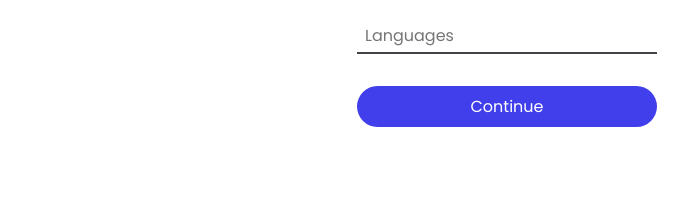
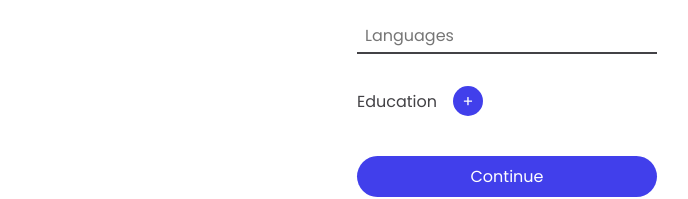
Before and after one commit to biancarosca/aspire-platform, a React (Create React App) app in the folder frontend/: page /profile in a window 1280 px wide. Shown: the part 567-766 px from the top of the page, without its empty margins (133-821 px from the left). Built offline with nearby package versions, Linux system fonts and the light colour scheme.

Commit message:
language delete, avatar fixed size, education comp started

```diff
--- a/frontend/src/components/AvatarComp.js
+++ b/frontend/src/components/AvatarComp.js
@@ -58,11 +58,12 @@ const AvatarComp = () => {
 		<div>
 			<div style={edit ? { display: "block" } : { display: "none" }}>
 				<Avatar
-					width={320}
-					height={225}
+					width={300}
+					height={205}
 					onCrop={onCrop}
 					onClose={onClose}
 					onBeforeFileLoad={onBeforeFileLoad}
+					label="Upload your avatar"
 					labelStyle={{ color: "#434246", cursor: "pointer" }}
 					src={preview}
 				/>
@@ -92,6 +93,8 @@ const StyEdit = styled.div`
 	img {
 		margin-top: 1rem;
 		border-radius: 100%;
+		height: 100px;
+		width: 100px;
 	}
 `;
 
--- /dev/null
+++ b/frontend/src/components/EducationComp.js
@@ -0,0 +1,29 @@
+import React from "react";
+//packages
+import styled from "styled-components";
+//components
+import { StyBtn } from "../components/GlobalStyles";
+
+const EducationComp = () => {
+	return (
+		<StyWrapper>
+			<span className="education-title">Education</span>
+			<StyAddEduc>+</StyAddEduc>
+		</StyWrapper>
+	);
+};
+
+const StyWrapper = styled.div`
+	.education-title {
+		color: #434246;
+        margin-right: 1rem;
+	}
+`;
+
+const StyAddEduc = styled(StyBtn)`
+	width: 30px;
+	height: 30px;
+	padding: 0;
+`;
+
+export default EducationComp;
--- a/frontend/src/components/LangContainers.js
+++ b/frontend/src/components/LangContainers.js
@@ -8,9 +8,10 @@ import { faTimes } from "@fortawesome/free-solid-svg-icons";
 
 
 
-const LangContainers = ({ languages }) => {
+const LangContainers = ({ languages, setLanguages }) => {
 	const handleDeleteLang = (lang) => {
-		console.log(lang);
+		const filteredLangs = languages.filter(stateLang => stateLang !== lang);
+		setLanguages(filteredLangs);
 	};
 
 	return (
@@ -31,6 +32,7 @@ const LangContainers = ({ languages }) => {
 
 LangContainers.propTypes = {
 	languages: PropTypes.array,
+	setLanguages: PropTypes.func
 };
 
 const StyClose = styled(FontAwesomeIcon)`
@@ -47,7 +49,7 @@ const StyLangWrap = styled.div`
 	flex-wrap: wrap;
 	.lang-wrap {
 		background-color: #d4d5d6;
-		margin-top: 1rem;
+		margin-top: 0.3rem;
 		margin-right: 0.5rem;
 		display: flex;
 		align-items: center;
--- a/frontend/src/pages/CreateProfile.js
+++ b/frontend/src/pages/CreateProfile.js
@@ -13,6 +13,7 @@ import {
 } from "../components/GlobalStyles";
 import AvatarComp from "../components/AvatarComp";
 import LangContainers from "../components/LangContainers";
+import EducationComp from "../components/EducationComp";
 //utils
 import { languagesData } from "../utils/languagesData";
 
@@ -35,8 +36,7 @@ const CreateProfile = () => {
 				toast.error("Language already added!");
 			else if (languagesData.includes(langSanitized))
 				setLanguages([...languages, langSanitized]);
-			else
-				toast.error("Not a valid language!");
+			else toast.error("Not a valid language!");
 			target.value = "";
 		}
 	};
@@ -72,7 +72,11 @@ const CreateProfile = () => {
 							size="25"
 							// value={email}
 						/>
-						<LangContainers languages={languages} />
+						<LangContainers
+							languages={languages}
+							setLanguages={setLanguages}
+						/>
+						<EducationComp />
 						<StyBtn className="cta-btn" type="submit">
 							Continue
 						</StyBtn>
@@ -84,6 +88,7 @@ const CreateProfile = () => {
 };
 
 const StylContainer = styled(StyContainer)`
+	margin-bottom: 5rem;
 	form {
 		width: 300px;
 	}
```
